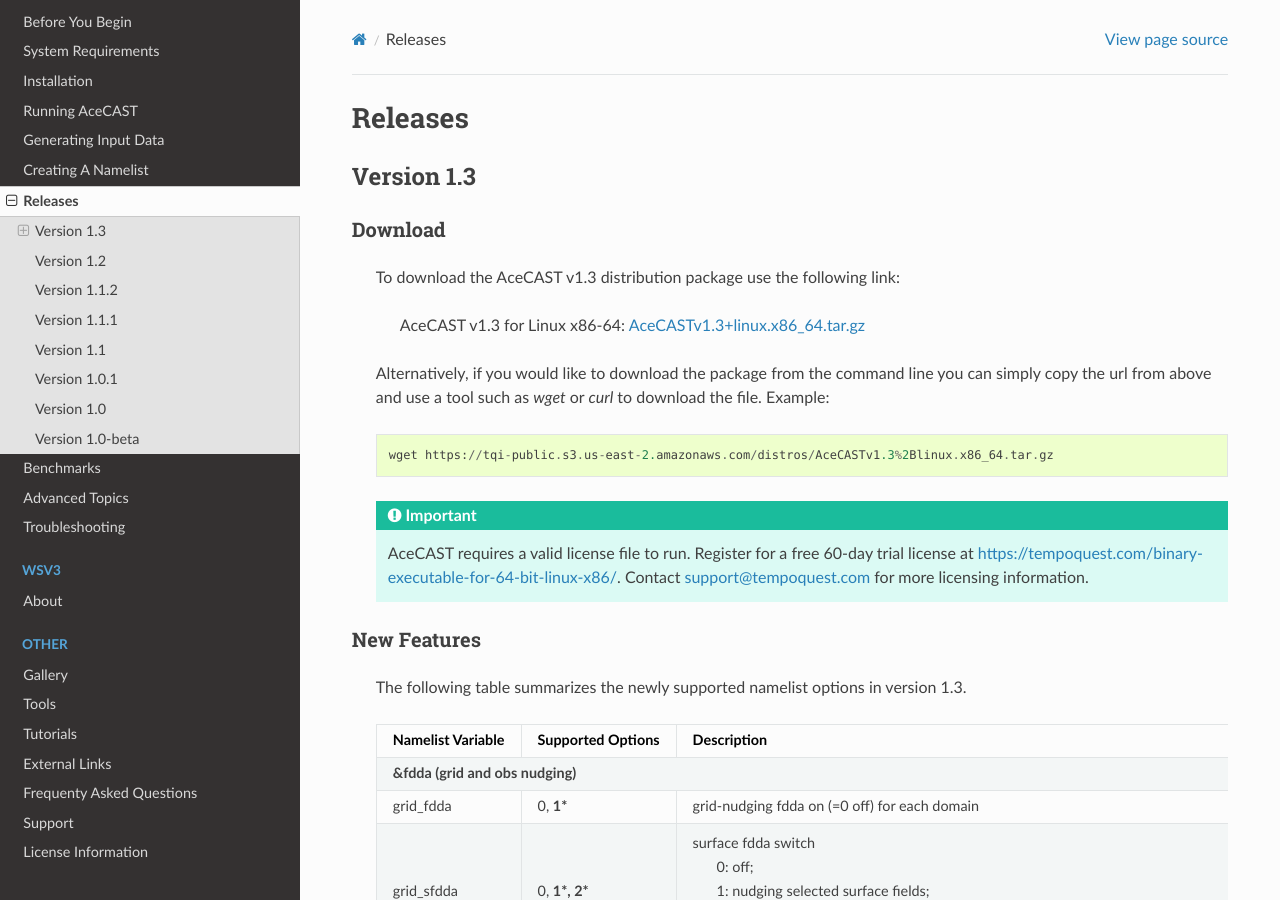
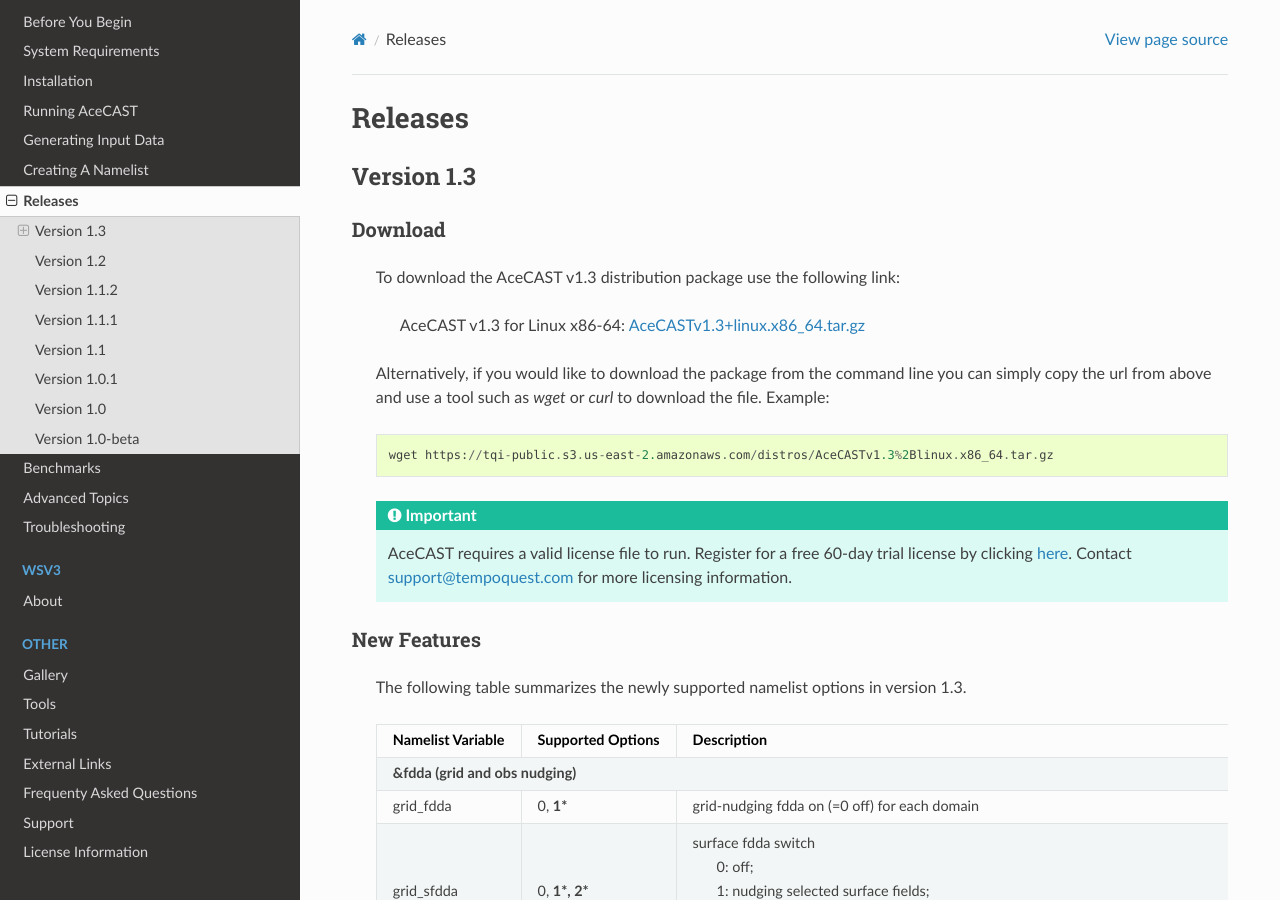
Before and after one commit to TempoQuestInc/AceCAST-Docs, a Sphinx documentation site: the page built from source/Releases.rst, in a window 1280 px wide and 900 px high. Built offline with Sphinx 7.4.7 and the Read the Docs theme 2.0.0, drawn with Linux system fonts in a browser that asks for light colours.

Commit message:
fixed links

```diff
--- a/source/BeforeYouBegin.rst
+++ b/source/BeforeYouBegin.rst
@@ -14,7 +14,5 @@
 standard WRF model prior to running AceCAST. If you are not familiar with the WRF model we suggest you explore
 the various resources provided on the WRF users page before continuing.
 
-    `WRF Users Page <https://www2.mmm.ucar.edu/wrf/users/>`_
-
 This guide is intended to help existing WRF users become familiar with the mechanics of running AceCAST and how
 they can take advantage of AceCAST's performance advantages to enhance their modeling capabilities.
--- a/source/FAQS.rst
+++ b/source/FAQS.rst
@@ -57,8 +57,8 @@
 -----
 #. Q: What are the recommended settings to use?
 
-   * A: This varies but generally you can check out these links for WRF `namelist.wps <https://www2.mmm.ucar.edu/wrf/users/namelist_best_prac_wps.html/>`_
-     and `namelist.input <https://www2.mmm.ucar.edu/wrf/users/namelist_best_prac_wrf.html/>`_ best practices.
+   * A: This varies but generally you can check out these links for WRF `namelist.wps <https://www2.mmm.ucar.edu/wrf/users/namelist_best_prac_wps.html>`_
+     and `namelist.input <https://www2.mmm.ucar.edu/wrf/users/namelist_best_prac_wrf.html>`_ best practices.
 
 
 
--- a/source/GeneratingInputData.rst
+++ b/source/GeneratingInputData.rst
@@ -37,4 +37,4 @@
 Other
 -----
 
-#. `Air Resoruce Laboratory <https://www.ready.noaa.gov/archives.php>`_
+#. `Air Resource Laboratory <https://www.ready.noaa.gov/archives.php>`_
--- a/source/Installation.rst
+++ b/source/Installation.rst
@@ -88,7 +88,7 @@
 =================
 
 AceCAST is a licensed software package and as such requires a valid license to run. A 60-day trial license can be acquired
-by registering at the `TempoQuest Registration Page <https://tempoquest.com/binary-executable-for-64-bit-linux-x86/>`_.
+by registering at the `TempoQuest Registration Page <https://tempoquest.com/acecast-registration/>`_.
 After registering you should recieve an email containing your trial license. We suggest placing this file in the
 `AceCAST/run` directory. If your 60-day trial has ended please contact support@tempoquest.com to request an extension
 and/or a quote.
--- a/source/Releases.rst
+++ b/source/Releases.rst
@@ -26,8 +26,8 @@
 
 
     .. important::
-        AceCAST requires a valid license file to run. Register for a free 60-day trial license at
-        `<https://tempoquest.com/binary-executable-for-64-bit-linux-x86/>`_. Contact support@tempoquest.com for more licensing information.
+        AceCAST requires a valid license file to run. Register for a free 60-day trial license by clicking
+        `here <https://tempoquest.com/acecast-registration/>`_. Contact support@tempoquest.com for more licensing information.
 
 
 
```
Also changed, not shown: other parts of source/FAQS.rst (+1 -1 lines).
